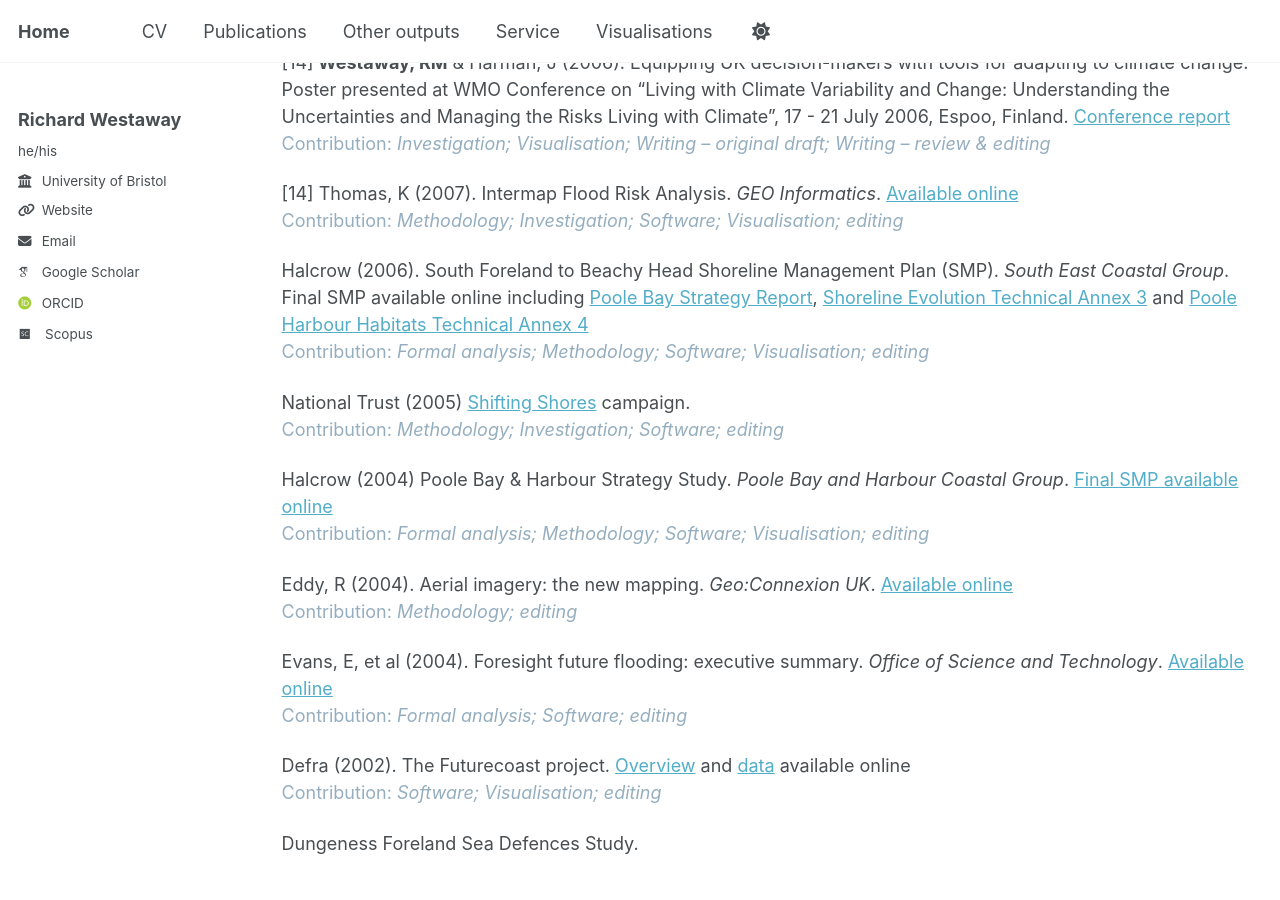
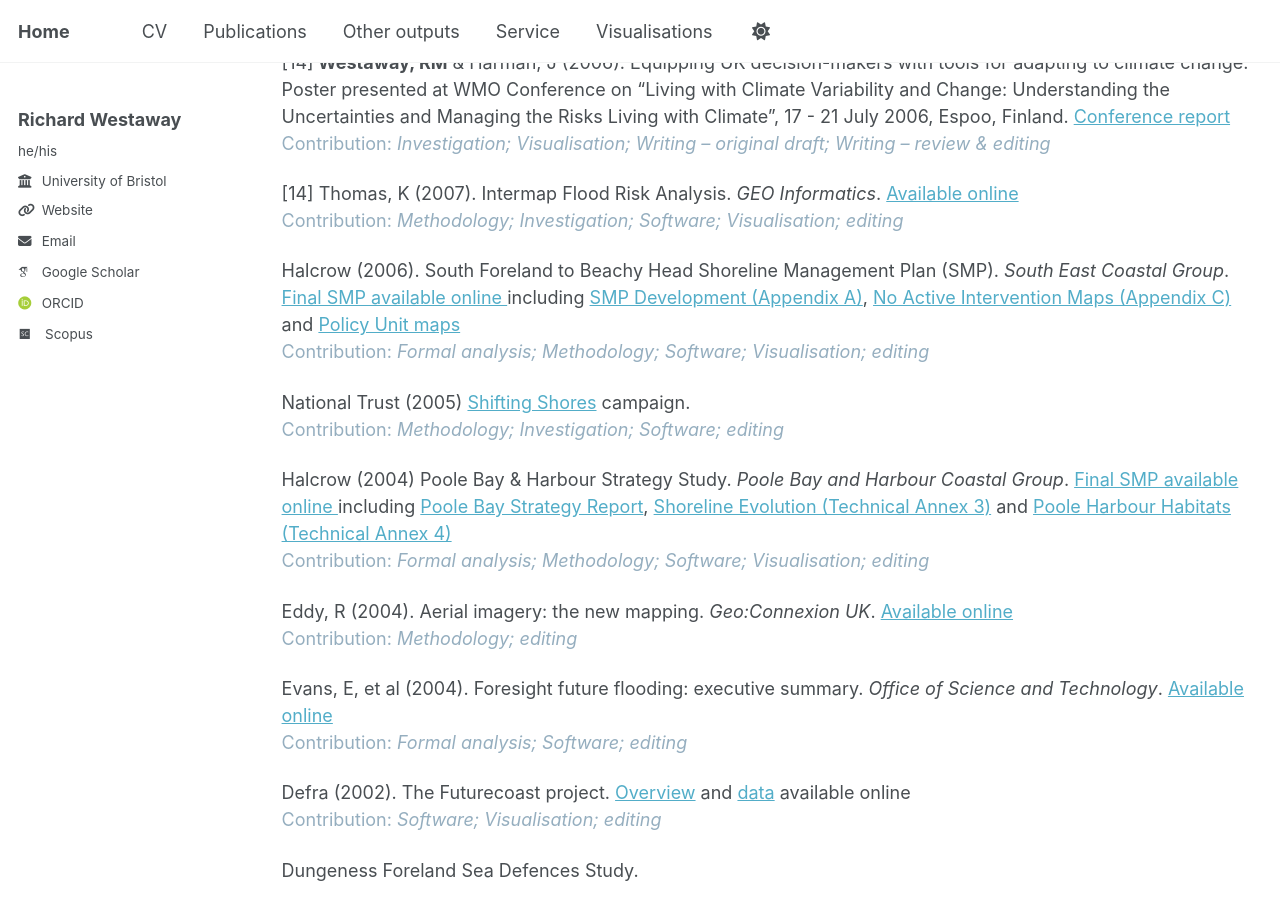
Before and after one commit to richardwestaway/richardwestaway.github.io, a Jekyll site: the page built from _pages/outputs.html, in a window 1280 px wide and 900 px high, scrolled down 3572 px. Built offline with Jekyll 4.4.1, drawn with Linux system fonts in a browser that asks for light colours; some web fonts are replaced; comment, search, counter and statistics services are not loaded.

Commit message:
Update outputs.html

```diff
--- a/_pages/outputs.html
+++ b/_pages/outputs.html
@@ -83,11 +83,11 @@ author_profile: true
 
 <p>[14] Thomas, K (2007). Intermap Flood Risk Analysis. <em>GEO Informatics</em>. <a href="https://web.archive.org/web/20091009004505/https://www.geoinformatics.com/blog/online-articles/intermap-flood-risk-analysis" target="_blank" rel="noopener">Available online</a><br /><span style="color: #95aebf;">Contribution: <em>Methodology; Investigation; Software; Visualisation; </em><em>editing</em></span></p>
 
-Halcrow (2006). South Foreland to Beachy Head Shoreline Management Plan (SMP). <em>South East Coastal Group</em>. Final SMP available online including <a href="https://www.twobays.net/Strategy%20Study/2004_Strategy%20Report%20-%20PBY-%20Poole%20Bay.pdf" target="_blank" rel="noopener">Poole Bay Strategy Report</a>, <a href="https://www.twobays.net/Strategy%20Study/2004_TECHNICAL%20ANNEX%203%20-%20Shoreline%20Evolution.pdf" target="_blank" rel="noopener">Shoreline Evolution Technical Annex 3</a> and <a href="https://www.twobays.net/Strategy%20Study/2004_TECHNICAL%20ANNEX%204%20-%20Poole%20Harbour%20Habitats.pdf" target="_blank" rel="noopener">Poole Harbour Habitats Technical Annex 4</a><br /><span style="color: #95aebf;">Contribution: <em>Formal analysis; Methodology; Software; Visualisation; </em><em>editing</em></span></p>
+Halcrow (2006). South Foreland to Beachy Head Shoreline Management Plan (SMP). <em>South East Coastal Group</em>. <a href="South Foreland to Beachy Head SMP" target="_blank" rel="noopener">Final SMP available online </a> including <a href="https://environment.data.gov.uk/shoreline-planning/documents/SMP11%2FAppendix%20A-%20SMP%20Development.pdf" target="_blank" rel="noopener">SMP Development (Appendix A)</a>, <a href="https://environment.data.gov.uk/shoreline-planning/documents/SMP11%2FAppendix%20C-%20No%20Active%20Intervention%20Maps.pdf" target="_blank" rel="noopener">No Active Intervention Maps (Appendix C)</a> and <a href="https://environment.data.gov.uk/shoreline-planning/documents/SMP11%2FPolicy%20Unit%20Maps-%20South%20Foreland%20to%20Beachy%20Head.pdf" target="_blank" rel="noopener">Policy Unit maps</a><br /><span style="color: #95aebf;">Contribution: <em>Formal analysis; Methodology; Software; Visualisation; </em><em>editing</em></span></p>
 
 National Trust (2005) <a href="https://richardwestaway.github.io/files/2005-national-trust-uk-shifting-shores.pdf" target="_blank" rel="noopener">Shifting Shores</a> campaign.<br /><span style="color: #95aebf;">Contribution: <em>Methodology; Investigation; Software; </em><em>editing</em></span></p>
 
-Halcrow (2004) Poole Bay & Harbour Strategy Study. <em>Poole Bay and Harbour Coastal Group</em>. <a href="https://www.twobays.net/strategy_study.htm" target="_blank" rel="noopener">Final SMP available online</a><br /><span style="color: #95aebf;">Contribution: <em>Formal analysis; Methodology; Software; Visualisation; </em><em>editing</em></span></p>
+Halcrow (2004) Poole Bay & Harbour Strategy Study. <em>Poole Bay and Harbour Coastal Group</em>. <a href="https://www.twobays.net/strategy_study.htm" target="_blank" rel="noopener">Final SMP available online </a> including <a href="https://www.twobays.net/Strategy%20Study/2004_Strategy%20Report%20-%20PBY-%20Poole%20Bay.pdf" target="_blank" rel="noopener">Poole Bay Strategy Report</a>, <a href="https://www.twobays.net/Strategy%20Study/2004_TECHNICAL%20ANNEX%203%20-%20Shoreline%20Evolution.pdf" target="_blank" rel="noopener">Shoreline Evolution (Technical Annex 3)</a> and <a href="https://www.twobays.net/Strategy%20Study/2004_TECHNICAL%20ANNEX%204%20-%20Poole%20Harbour%20Habitats.pdf" target="_blank" rel="noopener">Poole Harbour Habitats (Technical Annex 4)</a><br /><span style="color: #95aebf;">Contribution: <em>Formal analysis; Methodology; Software; Visualisation; </em><em>editing</em></span></p>
 
 Eddy, R (2004). Aerial imagery: the new mapping. <em>Geo:Connexion UK</em>. <a href="https://richardwestaway.github.io/files/2004-GeoConnexionUK.pdf" target="_blank" rel="noopener">Available online</a><br /><span style="color: #95aebf;">Contribution: <em>Methodology; </em><em>editing</em></span></p>
 
```
